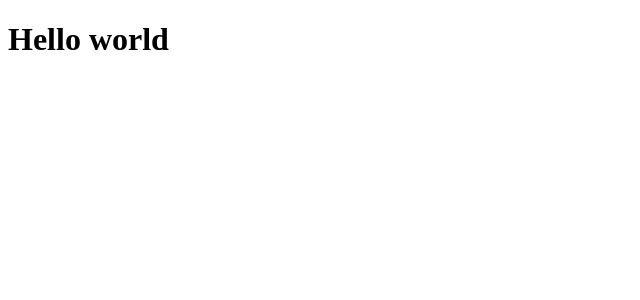
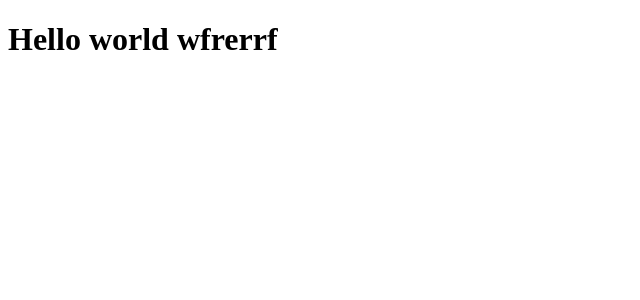
Before and after one commit to Oleh3131/replay-react-2021, a React (Create React App) app: page / in a window 1280 px wide. Shown: the top 300 px of the page, without its empty margins (0-640 px from the left). Built offline with nearby package versions, Linux system fonts and the light colour scheme.

Commit message:
new info

```diff
--- a/src/App.js
+++ b/src/App.js
@@ -3,7 +3,7 @@ import './App.css';
 function App() {
   return (
     <div>
-      <h1>Hello world</h1>
+      <h1>Hello world wfrerrf</h1>
     </div>
   );
 }
```
